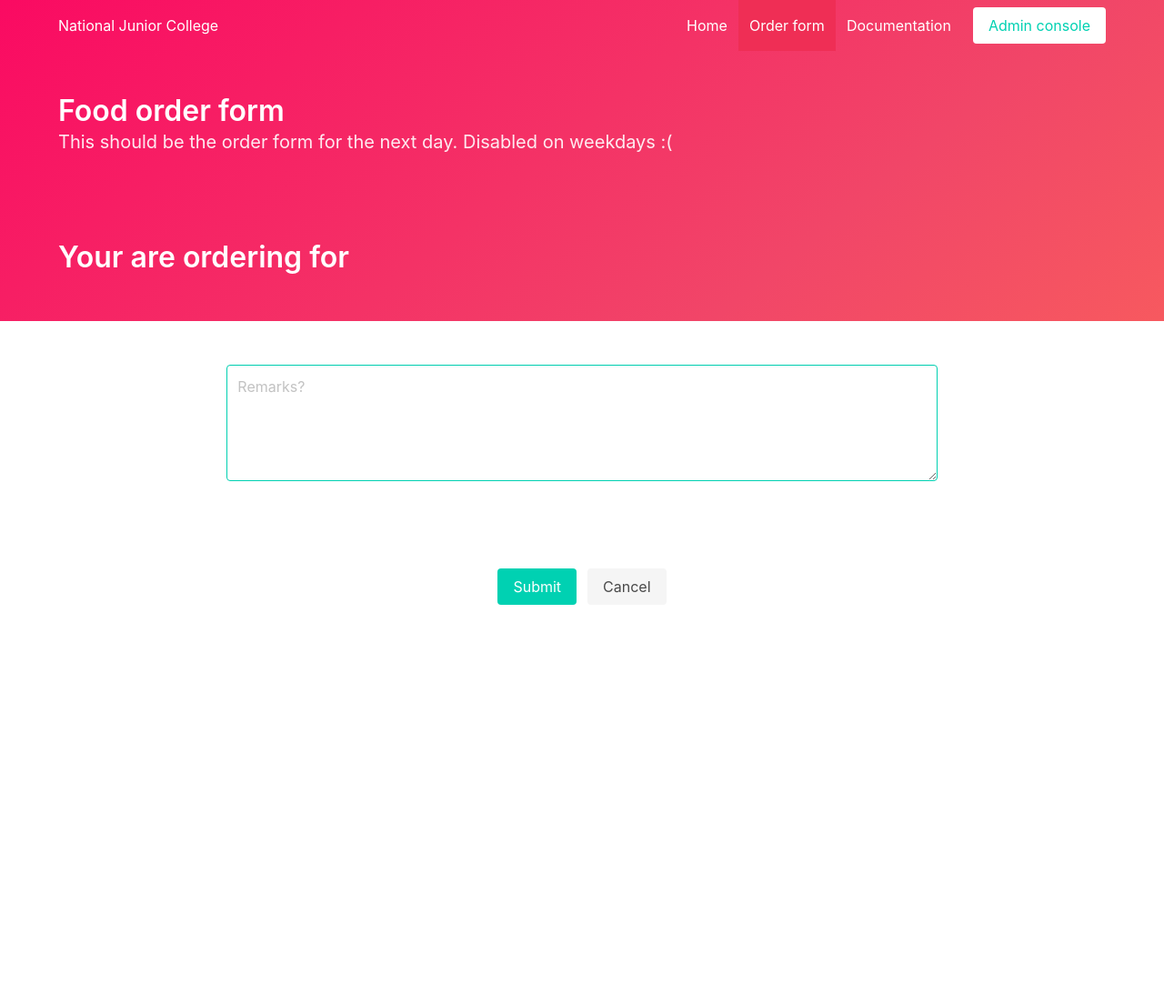
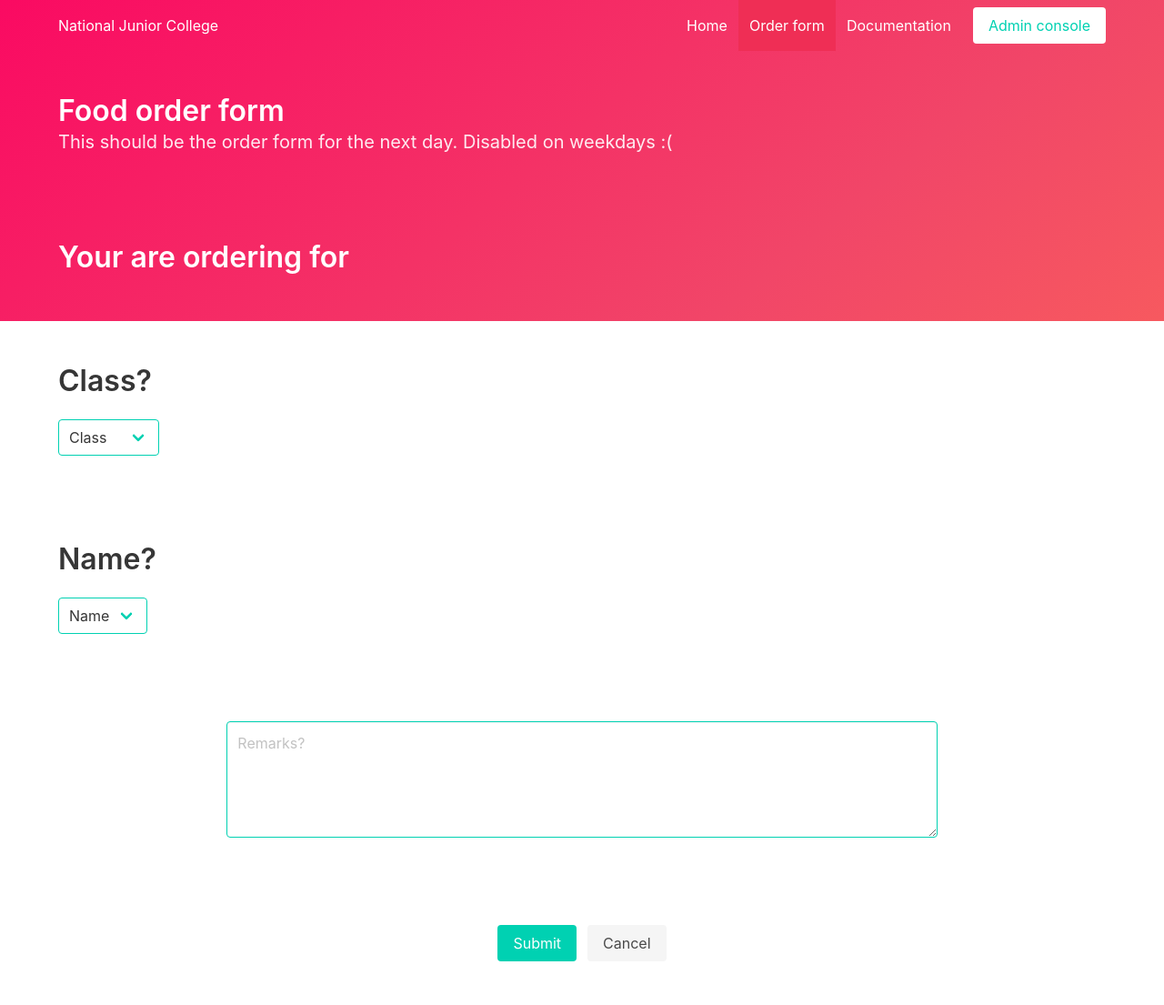
Before and after one commit to bobishgr8/Canteen_order_form, a Flask app: template templates/form.html in a window 1280 px wide. Shown: the whole page at 91% size. Before the commit the page ends 665 px from the top, so only its background shows below. Run offline with Flask 2, Linux system fonts and the light colour scheme; the template is opened without the code that fills it, so the values that code supplies are empty; some libraries are stand-ins or nearby versions.

Commit message:
Added form controls and name selection.

```diff
--- a/server.py
+++ b/server.py
@@ -32,15 +32,18 @@
 
     cur.execute(f'select * from foods where day_avail like \'%{order_day}%\'')
     rows = cur.fetchall()
-
+    cur.execute("SELECT * FROM student")
+    names = cur.fetchall()
+    quantity_generation = [i for i in range(100)]
     stalls = {}
+    foods = {}
     for enum,row in enumerate(rows):
         if not(row[0] in stalls):
-            stalls[f"{row[0]}"] = {"options":{enum:f"{row[1]}"}}
+            stalls[f"{row[0]}"] = {f"{row[1]}":enum}
         else:
-            stalls[f"{row[0]}"]["options"][enum] = f"{row[1]}"
-    return render_template("form.html",Date=order_day,stalls=stalls)
+            stalls[f"{row[0]}"][f"{row[1]}"] = enum
 
+    return render_template("form.html",Date=order_day,stalls=stalls,Quantity=quantity_generation,Names=dict(names))
 
 
 if __name__ == "__main__":
--- a/templates/form.html
+++ b/templates/form.html
@@ -63,6 +63,38 @@
           </section>
         </section>
         <!-- Load this point forward with jinja -->
+        <section class="section">
+          <div class="container">
+            <div class="field">
+              <div class="control">
+                <h1 class="title">Class?</h1>
+                <div class="select is-primary">
+                  <select>
+                    <option>Class</option>
+                    <option>19SH07</option>
+                  </select>
+                </div>
+              </div>
+            </div>
+          </div>
+        </section>
+        <section class="section">
+          <div class="container">
+            <div class="field">
+              <div class="control">
+                <h1 class="title">Name?</h1>
+                <div class="select is-primary">
+                  <select>
+                    <option>Name</option>
+                    {% for name in Names %}
+                    <option>{{ name }}</option>
+                    {% endfor %}
+                  </select>
+                </div>
+              </div>
+            </div>
+          </div>
+        </section>
         {% for stall in stalls %}
         <section class="section">
             <div class="container">
@@ -71,10 +103,23 @@
                 <div class="control">
                   <div class="select is-primary">
                     <select>
-                      {% for option in stall.stall %}
+                      <option>None</option>
+                      {% for option in stalls[stall] %}
                       <option>{{ option }}</option>
                       {% endfor %}
                     </select>
+                  </div>
+                </div>
+                <div class="field">
+                  <div class="control">
+                    <div class="select is-primary">
+                      <select>
+                        <option>Quantity?</option>
+                        {% for qty in Quantity %}
+                        <option>{{qty}}</option>
+                        {% endfor %}
+                      </select>
+                    </div>
                   </div>
                 </div>
               </div>
@@ -109,3 +154,4 @@
           </section>
           <!-- On hold wait for jinja back end-->
     </body>
+  </html>
```
Also changed, not shown: DB prep/name.txt (added, +24 -0 lines), DB prep/name_parser.py (added, +25 -0 lines), offline db test.py (+10 -4 lines), DB prep/file parser.py (renamed from file parser.py), DB prep/mega csv.csv (renamed from mega csv.csv), DB prep/process_alpha.txt (renamed from process_alpha.txt), DB prep/test.py (renamed from test.py), shitty 1NF db.db.
